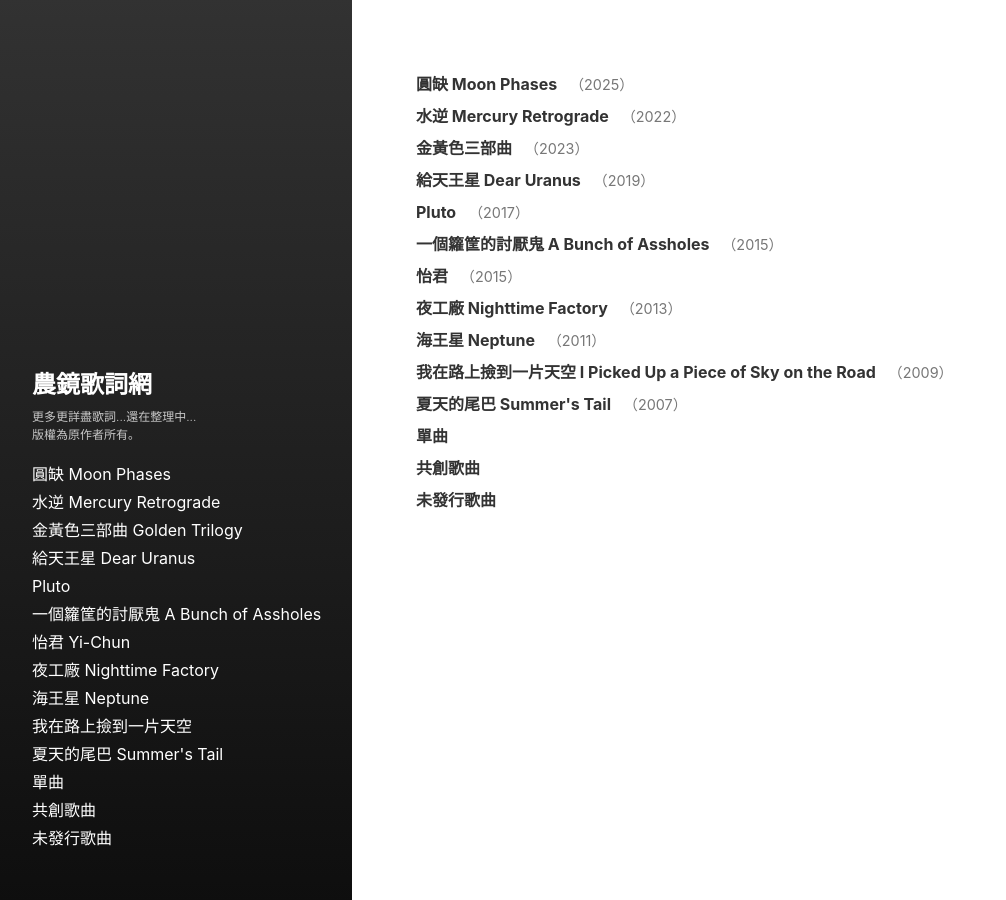
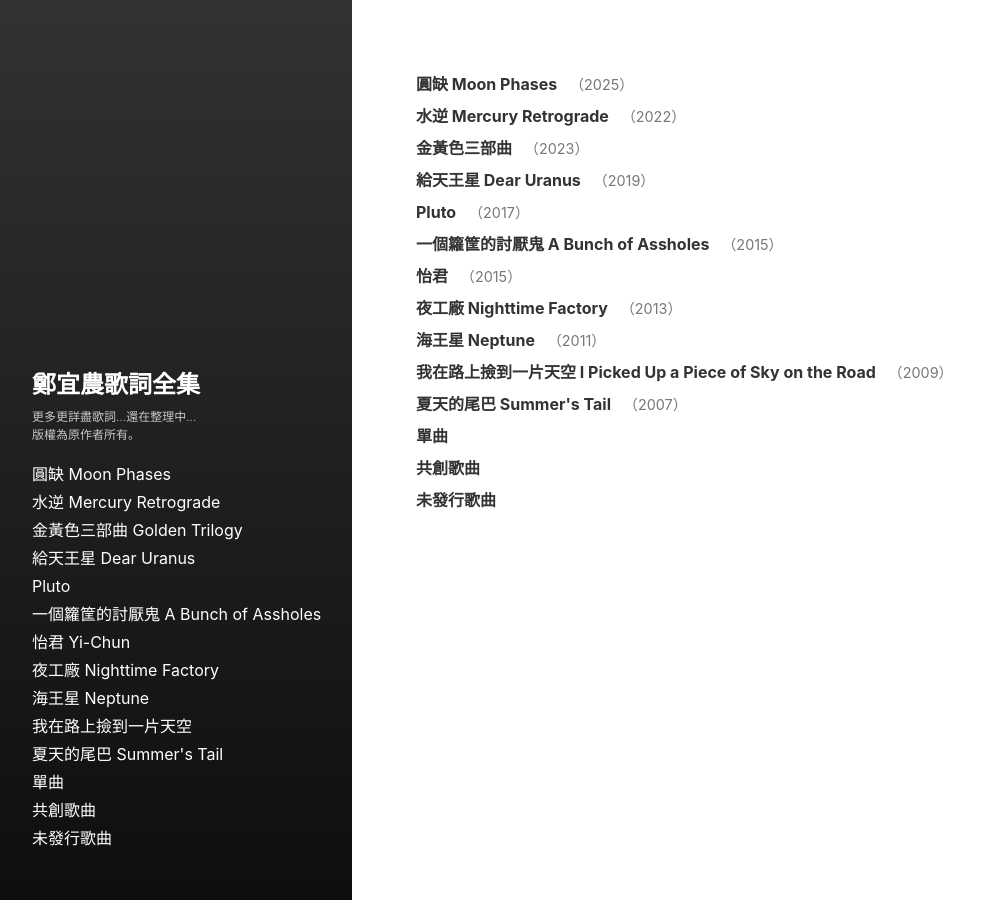
Before and after one commit to ennocheng/lyrics, a Jekyll site: the page built from index.md, in a window 1280 px wide. Shown: the whole page, without its empty margins (0-1006 px from the left). Built offline with Jekyll 4.4.1, drawn with Linux system fonts in a browser that asks for light colours.

Commit message:
change title

```diff
--- a/_config.yml
+++ b/_config.yml
@@ -18,7 +18,7 @@
 # You can create any custom variable you would like, and they will be accessible
 # in the templates via {{ site.myvariable }}.
 
-title: 農鏡歌詞網
+title: 鄭宜農歌詞全集
 #email: your-email@example.com
 description: #>- this means to ignore newlines until "baseurl:"
   更多更詳盡歌詞...還在整理中...<br />
--- a/_includes/head.html
+++ b/_includes/head.html
@@ -8,9 +8,9 @@
 
   <title>
     {% if page.title == "Home" %}
-      {{ site.title }}{% if site.tagline %} &middot; {{ site.tagline }}{% endif %}
+      {{ site.title }}{% if site.tagline %} | {{ site.tagline }}{% endif %}
     {% else %}
-      {{ page.title }} &middot; {{ site.title }}
+      {{ page.title }} | {{ site.title }}
     {% endif %}
   </title>
 
```
